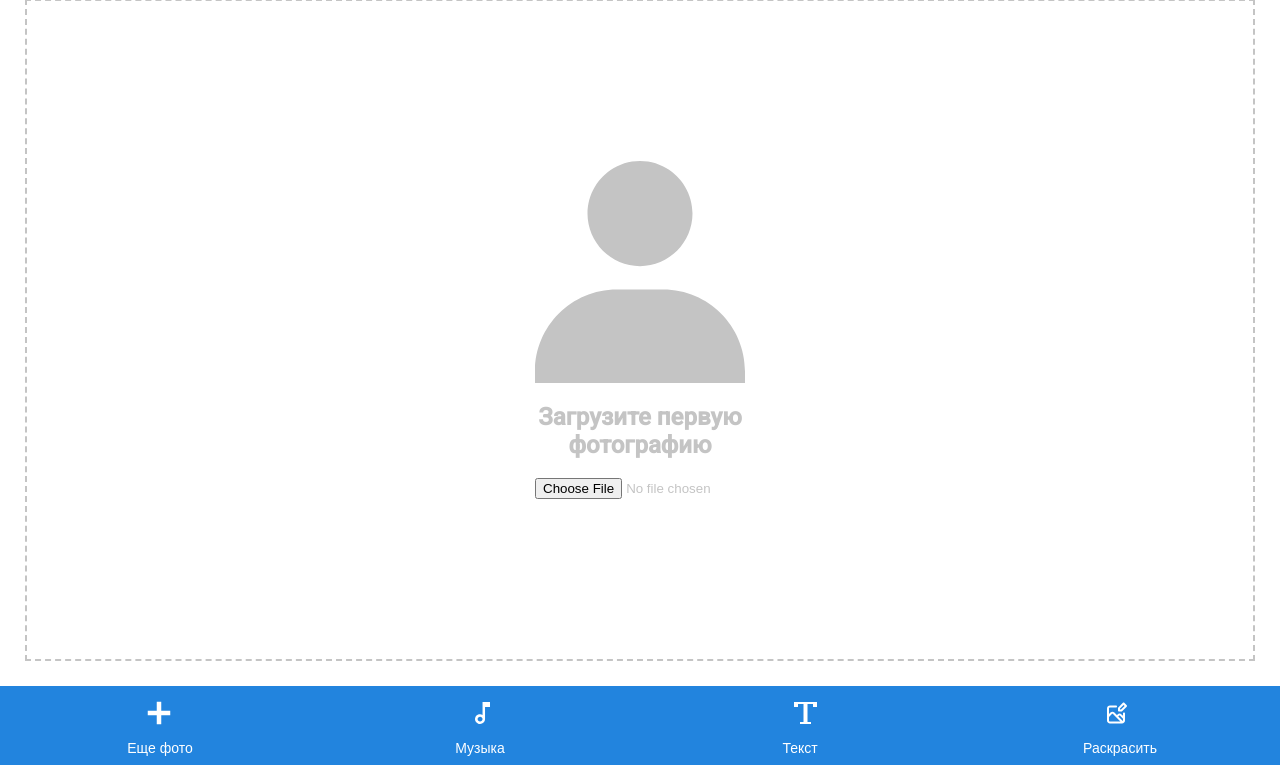
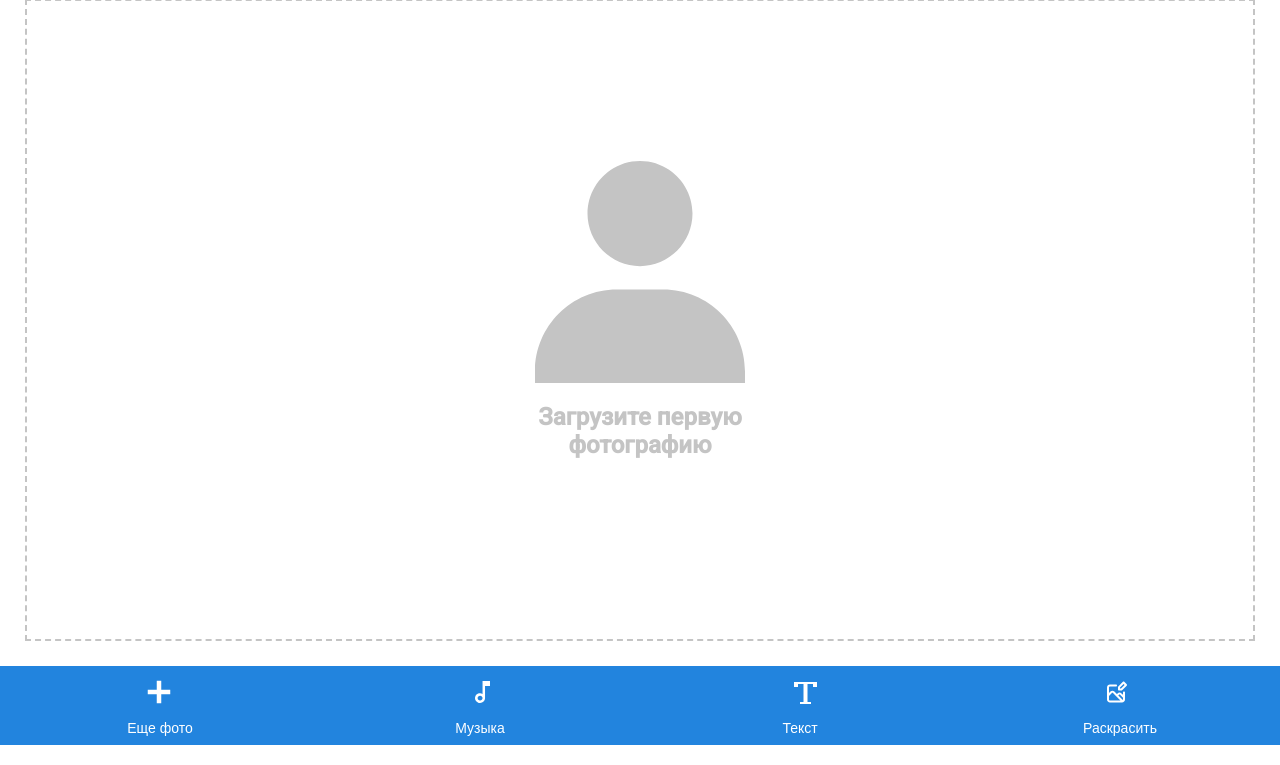
Before and after one commit to ldsad7/Memory_Hack, a Flask app: page /editor in a window 1280 px wide. Shown: the part 86-851 px from the top of the page. Run offline with Flask 2, Linux system fonts and the light colour scheme; some libraries are stand-ins or nearby versions.

Commit message:
Исправил баг с кнопкой

```diff
--- a/flaskblog/static/scripts/main.js
+++ b/flaskblog/static/scripts/main.js
@@ -67,6 +67,8 @@ $(function() {
         }
     }
 
+
+
     let a = $('span.radio_btn').toArray();
     $(a[0]).click(() => {
         radio();
--- a/flaskblog/static/style/style.css
+++ b/flaskblog/static/style/style.css
@@ -392,3 +392,8 @@ body {
 .show {
     display: block;
 }
+
+input[type='file'] {
+    width: 0.1px;
+    height: 0.1px;
+}
--- a/flaskblog/templates/editor.html
+++ b/flaskblog/templates/editor.html
@@ -18,13 +18,15 @@
         </div>
         <div class="content_container">
             <form method="POST" action="" enctype="multipart/form-data" class="form">
+                <label for='file'>
                 <div class="empty_photo">
                     <div class="empty_button">
                         <img src="../static/img/editor_icons/emptyphoto.svg" alt="">
                             <h2 class="empty_header">Загрузите первую фотографию</h2>
-                            <input type='file'>
+                            <input type='file' id='file'>
                     </div>
                 </div>
+            </label>
             </form>
         </div>
         <div class="bottom_panel">
```
